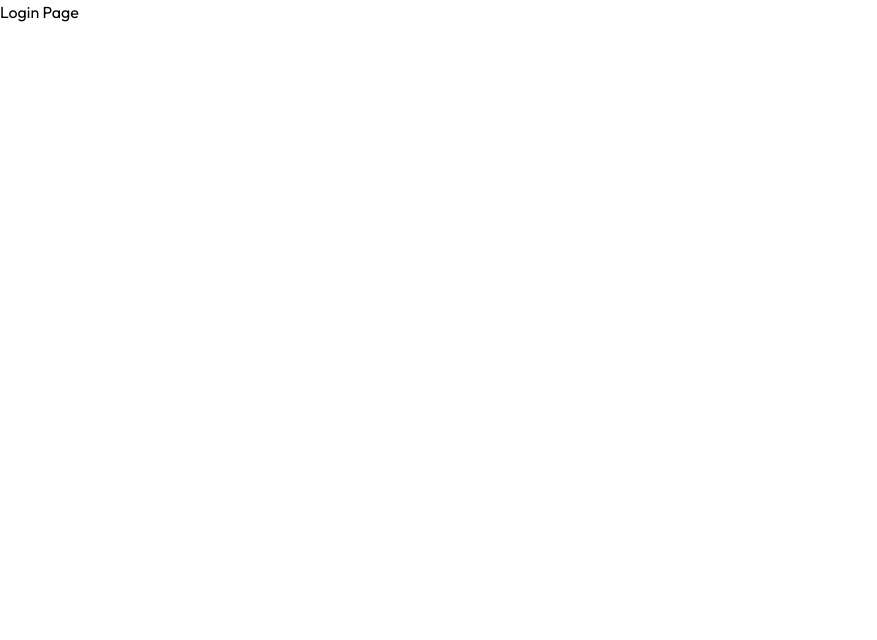
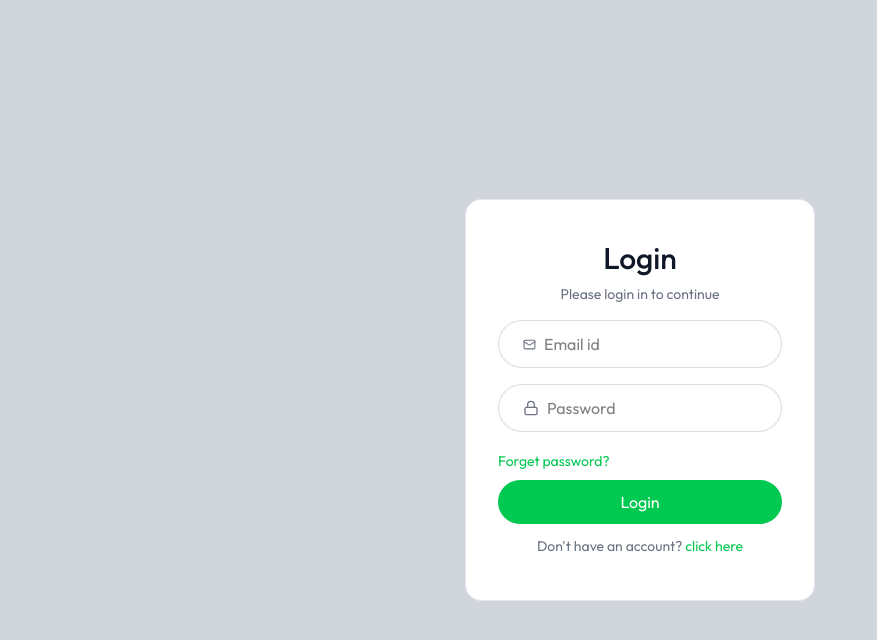
Before and after one commit to piyush202003/resume_builder_react_django, a React (Vite) app in the folder client/: page /login in a window 1280 px wide. Shown: the top 640 px of the page, without its empty margins (0-877 px from the left). Built offline with nearby package versions, Linux system fonts and the light colour scheme.

Commit message:
login and layout

```diff
--- /dev/null
+++ b/client/src/components/Navbar.jsx
@@ -0,0 +1,27 @@
+import { Link, useNavigate } from 'react-router-dom'
+
+const Navbar = () => {
+
+    const user = { name: 'John Doe'}
+    const navigate = useNavigate()
+
+    const logoutUser = () =>{
+        navigate('/')
+    }
+
+    return (
+        <div className='shadow bg-white'>
+            <nav className='flex items-center justify-between max-w-7xl mx-auto px-4 py-3.5 text-slate-800 transition-all'>
+                <Link to='/'>
+                    <img src="/logo.svg" alt="logo" className='h-11 w-auto' />
+                </Link>
+                <div className='flex items-center gap-4 text-sm'>
+                    <p className='max-sm:hidden'>Hi, {user?.name}</p>
+                    <button onClick={logoutUser} className='bg-white hover:bg-slate-100 border border-gray-300 px-7 py-1.5 rounded-full active:scale-95 transition-all'>Logout</button>
+                </div>
+            </nav>
+        </div>
+    )
+}
+
+export default Navbar
--- a/client/src/pages/Dashboard.jsx
+++ b/client/src/pages/Dashboard.jsx
@@ -1,9 +1,34 @@
-import React from 'react'
+import { PlusIcon, UploadCloudIcon } from 'lucide-react'
+import { dummyResumeData } from '../assets/assets'
+import { useState } from 'react'
 
 const Dashboard = () => {
+
+  const [allResumes, setAllResumes] = useState([])
+  const loadAllResumes = async () => {
+    setAllResumes(dummyResumeData)
+  }
+
+  useEffect(()=>{
+    loadAllResumes()
+  },[])
+
   return (
     <div>
-      <h1>Dashboard Page</h1>
+      <div className='max-w-7xl mx-auto px-4 py-8'>
+        <p className='text-2xl font-medium mb-6 bg-linear-to-r from-slate-500 to-slate-700 bg-clip-text text-transparent sm:hidden'>Welcome, Joe Doe</p>
+        <div className='flex gap-4'>
+          <button className='w-full bg-white sm:max-w-35 h-48 flex flex-col items-center justify-center rounded-lg gap-2 text-slate-600 border border-dashed border-slate-300 group hover:border-indigo-500 hover:shadow-lg transition-all duration-300 cursor-pointer'>
+            <PlusIcon className='size-11 transition-all duration-300 p-2.5 bg-linear-to-br from-indigo-300 to-indigo-500 text-white rounded-full' />
+            <p className='text-sm group-hover:text-indigo-600 transition-all'>Create Resume</p>
+          </button>
+          <button className='w-full bg-white sm:max-w-35 h-48 flex flex-col items-center justify-center rounded-lg gap-2 text-slate-600 border border-dashed border-slate-300 group hover:border-purple-500 hover:shadow-lg transition-all duration-300 cursor-pointer'>
+            <UploadCloudIcon className='size-11 transition-all duration-300 p-2.5 bg-linear-to-br from-purple-300 to-purple-500 text-white rounded-full' />
+            <p className='text-sm group-hover:text-purple-600 transition-all'>Upload Existing</p>
+          </button>
+        </div>
+        <hr className='border-slate-300 my-6 sm:w-[305px]' />
+      </div>
     </div>
   )
 }
--- a/client/src/pages/Layout.jsx
+++ b/client/src/pages/Layout.jsx
@@ -1,10 +1,11 @@
 import React from 'react'
 import { Outlet } from 'react-router-dom'
+import Navbar from '../components/Navbar'
 
 const Layout = () => {
   return (
-    <div>
-      <h1>Layout Page</h1>
+    <div className='min-h-screen bg-gray-500'>
+      <Navbar />
       <div>
         <Outlet />
       </div>
--- a/client/src/pages/Login.jsx
+++ b/client/src/pages/Login.jsx
@@ -1,11 +1,56 @@
-import React from 'react'
+import { Lock, Mail, User2Icon } from "lucide-react"
+import React from "react"
 
-const Login = () => {
-  return (
-    <div>
-      <h1>Login Page</h1>
-    </div>
-  )
+export default function App() {
+
+  const query = new URLSearchParams(window.location.search)
+  const urlState = query.get('state')
+
+    const [state, setState] = React.useState( urlState || "login")
+
+    const [formData, setFormData] = React.useState({
+        name: '',
+        email: '',
+        password: ''
+    })
+
+    const handleSubmit = async (e) => {
+        e.preventDefault()
+
+    }
+
+    const handleChange = (e) => {
+        const { name, value } = e.target
+        setFormData(prev => ({ ...prev, [name]: value }))
+    }
+
+    return (
+      <div className="flex items-center justify-center min-h-screen bg-gray-300">
+        <form onSubmit={handleSubmit} className="sm:w-[350px] w-full text-center border border-gray-300/60 rounded-2xl px-8 bg-white">
+          <h1 className="text-gray-900 text-3xl mt-10 font-medium">{state === "login" ? "Login" : "Sign up"}</h1>
+          <p className="text-gray-500 text-sm mt-2">Please {state} in to continue</p>
+          {state !== "login" && (
+            <div className="flex items-center mt-6 w-full bg-white border border-gray-300/80 h-12 rounded-full overflow-hidden pl-6 gap-2">
+              <User2Icon size={16} color="#6B7280" />
+              <input type="text" name="name" placeholder="Name" className="border-none outline-none ring-0" value={formData.name} onChange={handleChange} required />
+            </div>
+          )}
+          <div className="flex items-center w-full mt-4 bg-white border border-gray-300/80 h-12 rounded-full overflow-hidden pl-6 gap-2">
+            <Mail size={13} color="#6B7280" />
+            <input type="email" name="email" placeholder="Email id" className="border-none outline-none ring-0" value={formData.email} onChange={handleChange} required />
+          </div>
+          <div className="flex items-center mt-4 w-full bg-white border border-gray-300/80 h-12 rounded-full overflow-hidden pl-6 gap-2">
+            <Lock size={16} color="#6B7280"/>
+            <input type="password" name="password" placeholder="Password" className="border-none outline-none ring-0" value={formData.password} onChange={handleChange} required />
+          </div>
+          <div className="mt-4 text-left text-green-500">
+            <button className="text-sm" type="reset">Forget password?</button>
+          </div>
+          <button type="submit" className="mt-2 w-full h-11 rounded-full text-white bg-green-500 hover:opacity-90 transition-opacity">
+            {state === "login" ? "Login" : "Sign up"}
+          </button>
+          <p onClick={() => setState(prev => prev === "login" ? "register" : "login")} className="text-gray-500 text-sm mt-3 mb-11">{state === "login" ? "Don't have an account?" : "Already have an account?"} <a href="#" className="text-green-500 hover:underline">click here</a></p>
+        </form>
+      </div>
+    )
 }
-
-export default Login
```
